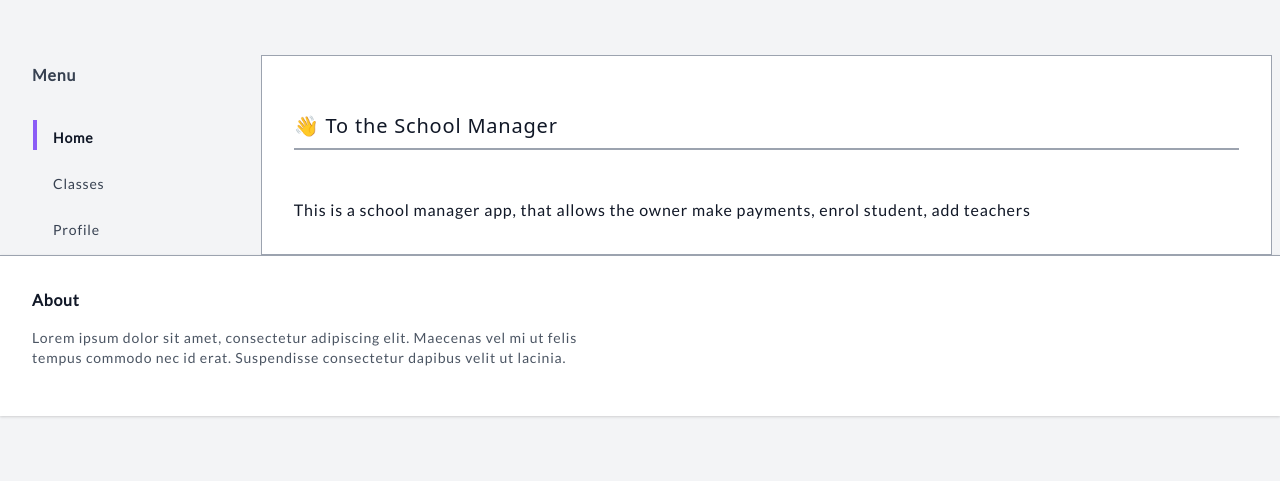
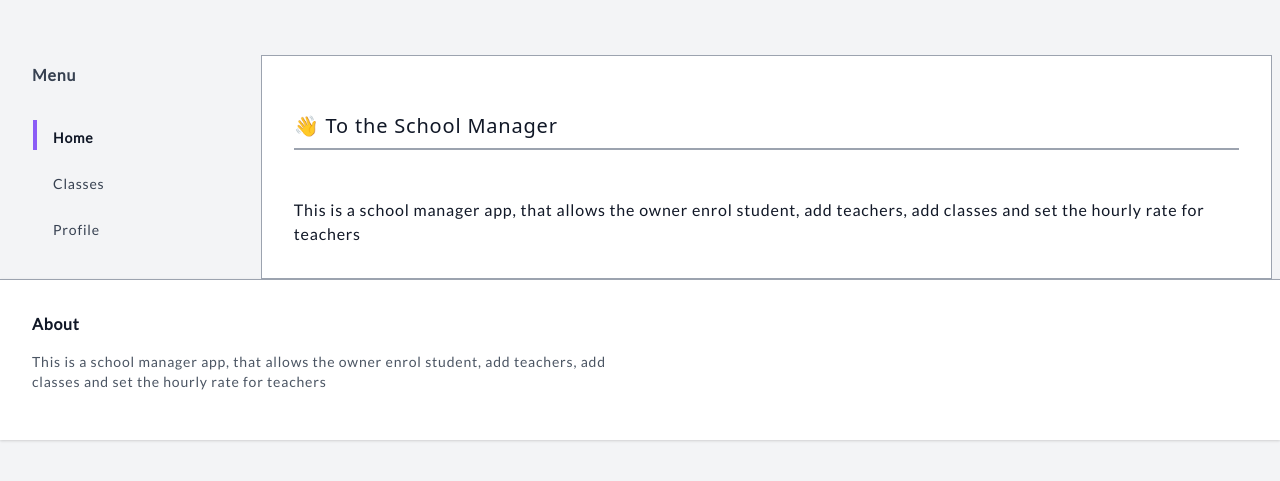
Before and after one commit to d4nilyuk/schoolApp, a Django app: page /home in a window 1280 px wide. Shown: the part 73-554 px from the top of the page. Run offline with Django 3.2, Linux system fonts and the light colour scheme.

Commit message:
completed base.html

```diff
--- a/myfirst/theme/templates/base.html
+++ b/myfirst/theme/templates/base.html
@@ -83,6 +83,13 @@
                      <span class="pb-1 md:pb-0 text-sm">Profile</span>
                      </a>
                   </li>
+                  {% if user.username == 'admin' %}
+                  <li class="py-2 md:my-0 hover:bg-purple-100 lg:hover:bg-transparent">
+                     <a href="{% url 'schoolapp:teacher' %}" class="block pl-4 align-middle text-gray-700 no-underline hover:text-purple-500 border-l-4 border-transparent lg:hover:border-gray-400">
+                     <span class="pb-1 md:pb-0 text-sm">Teachers</span>
+                     </a>
+                  </li>
+               {% endif %}
                </ul>
             </div>
          </div>
@@ -108,7 +115,7 @@
                   <div class="px-8">
                      <h3 class="font-bold text-gray-900">About</h3>
                      <p class="py-4 text-gray-600 text-sm">
-                        Lorem ipsum dolor sit amet, consectetur adipiscing elit. Maecenas vel mi ut felis tempus commodo nec id erat. Suspendisse consectetur dapibus velit ut lacinia.
+                        This is a school manager app, that allows the owner enrol student, add teachers, add classes and set the hourly rate for teachers
                      </p>
                   </div>
                </div>
--- a/myfirst/theme/templates/home.html
+++ b/myfirst/theme/templates/home.html
@@ -8,6 +8,6 @@ Home Page
 
 {% block content %}
 	<div class="container mx-auto">
-		<p>This is a school manager app, that allows the owner make payments, enrol student, add teachers</p>
+		<p>This is a school manager app, that allows the owner enrol student, add teachers, add classes and set the hourly rate for teachers</p>
 	</div>
 {% endblock %}
```
